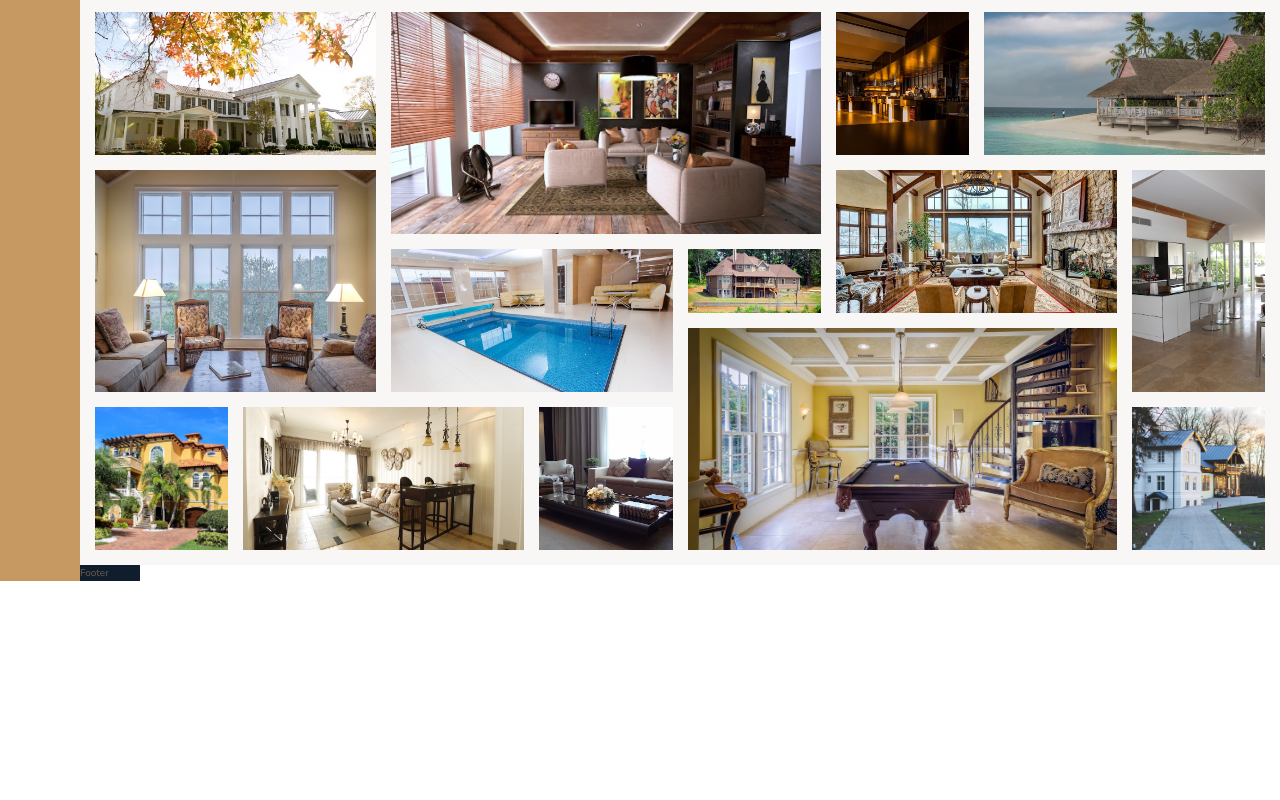
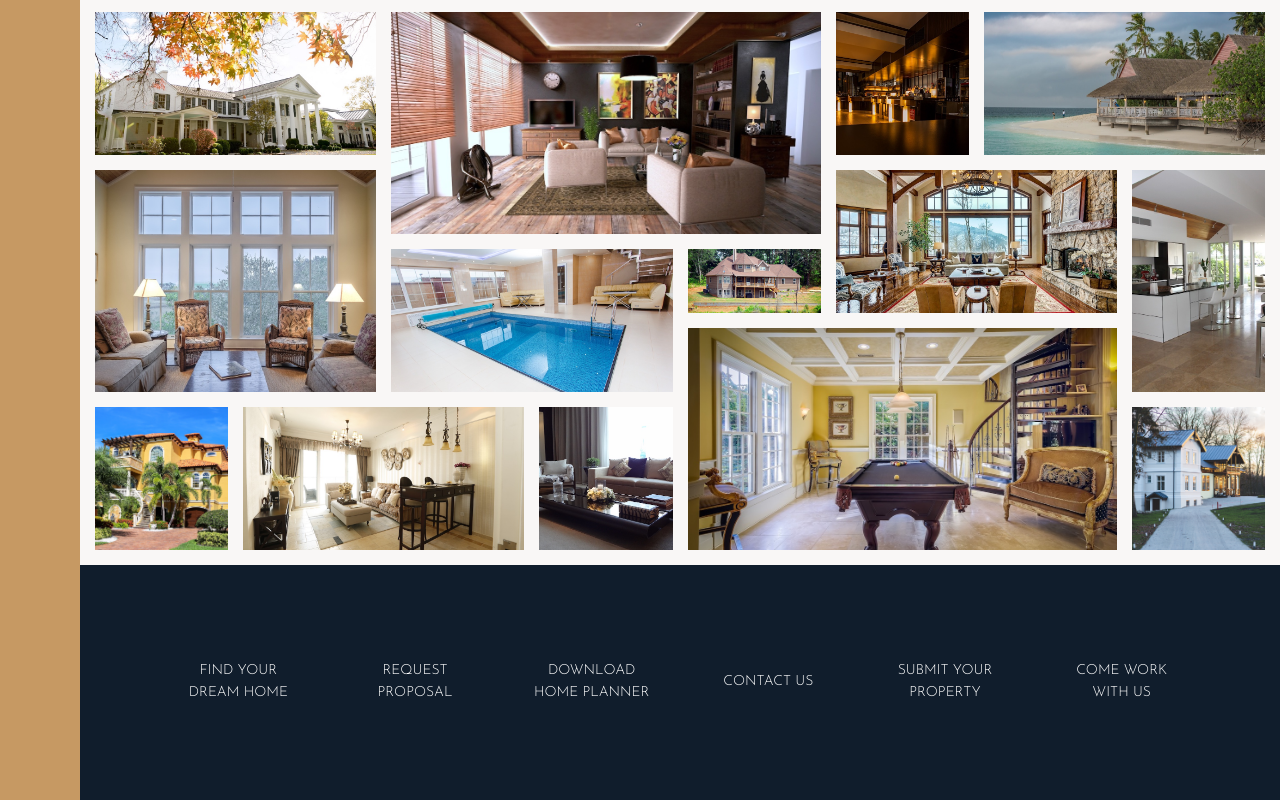
Before and after one commit to romanprotoliuk/Nexter-CSS-Grid-LayoutPractice, a website: page index.html in a window 1280 px wide. Shown: the part 2922-3722 px from the top of the page. Before the commit the page ends 3503 px from the top, so only its background shows below. Drawn offline with nearby package versions, Linux system fonts and the light colour scheme.

Commit message:
ADD: Footer

```diff
--- a/index.html
+++ b/index.html
@@ -368,6 +368,27 @@
         />
       </figure>
     </section>
-    <footer class="footer">Footer</footer>
+    <footer class="footer">
+      <ul class="nav">
+        <li class="nav__item">
+          <a href="#" class="nav__link">Find your dream home</a>
+        </li>
+        <li class="nav__item">
+          <a href="#" class="nav__link">Request proposal</a>
+        </li>
+        <li class="nav__item">
+          <a href="#" class="nav__link">Download home planner</a>
+        </li>
+        <li class="nav__item">
+          <a href="#" class="nav__link">Contact us</a>
+        </li>
+        <li class="nav__item">
+          <a href="#" class="nav__link">Submit your property</a>
+        </li>
+        <li class="nav__item">
+          <a href="#" class="nav__link">Come work with us</a>
+        </li>
+      </ul>
+    </footer>
   </body>
 </html>
--- a/sass/_footer.scss
+++ b/sass/_footer.scss
@@ -1,3 +1,33 @@
 .footer {
   background-color: $color-secondary;
+  grid-column: full-start / full-end;
+  padding: 8rem;
 }
+
+.nav {
+  list-style: none;
+
+  display: grid;
+  grid-template-columns: repeat(auto-fit, minmax(15rem, 1fr));
+  grid-gap: 2rem;
+  align-items: center;
+
+  &__link:link,
+  &__link:visited {
+    font-size: 1.4rem;
+    color: #fff;
+    text-decoration: none;
+    font-family: $font-display;
+    text-transform: uppercase;
+    text-align: center;
+    padding: 1.5rem;
+    display: block;
+    transition: all 0.2s;
+  }
+
+  &__link:hover,
+  &__link:active {
+    background-color: rgba(#fff, 0.05);
+    transform: translateY(-3px);
+  }
+}
```
Also changed, not shown: css/style.css.
